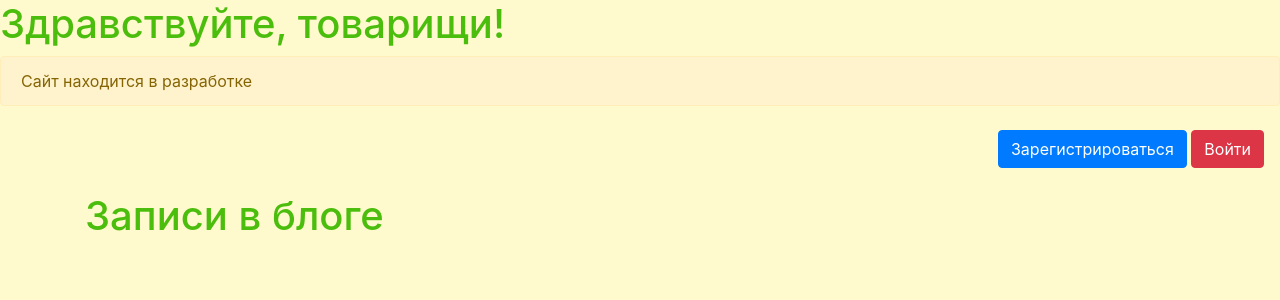
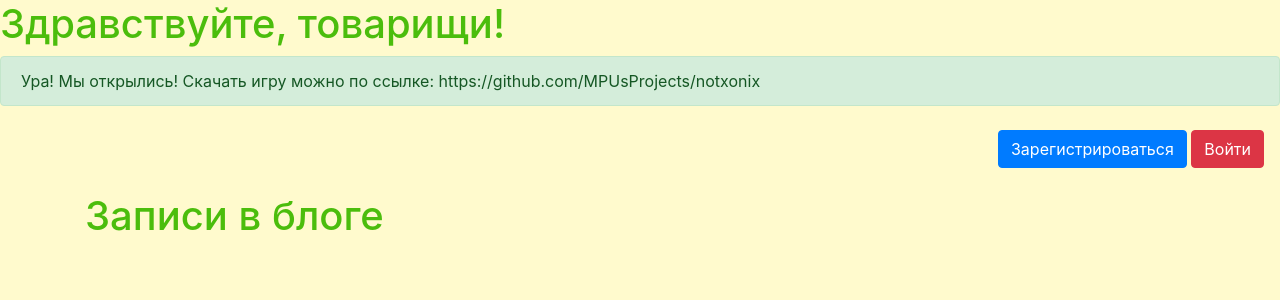
Before and after one commit to MPUsProjects/notxonix_web, a Flask app: page / in a window 1280 px wide. Shown: the top 300 px of the page. Run offline with Flask 3, Linux system fonts and the light colour scheme; data comes from the database, SQL or seed files in the repository; both versions use the stored data as it was after the commit; some libraries are stand-ins or nearby versions.

Commit message:
11.05.2025: Завершение разработки сайта, мы открылись)

```diff
--- a/templates/base_day.html
+++ b/templates/base_day.html
@@ -11,8 +11,8 @@
 </head>
 <body>
 <h1>Здравствуйте, товарищи!</h1>
-<div class="alert alert-warning" role="alert">
-  Сайт находится в разработке
+<div class="alert alert-success" role="alert">
+  Ура! Мы открылись! Скачать игру можно по ссылке: https://github.com/MPUsProjects/notxonix
 </div>
 <head>
     <meta charset="utf-8">
--- a/templates/base_night.html
+++ b/templates/base_night.html
@@ -11,8 +11,8 @@
 </head>
 <body>
 <h1>Здравствуйте, товарищи!</h1>
-<div class="alert alert-warning" role="alert">
-  Сайт находится в разработке
+<div class="alert alert-success" role="alert">
+  Ура! Мы открылись! Скачать игру можно по ссылке: https://github.com/MPUsProjects/notxonix
 </div>
 <head>
     <meta charset="utf-8">
```
Also changed, not shown: assets/db/data.db.
